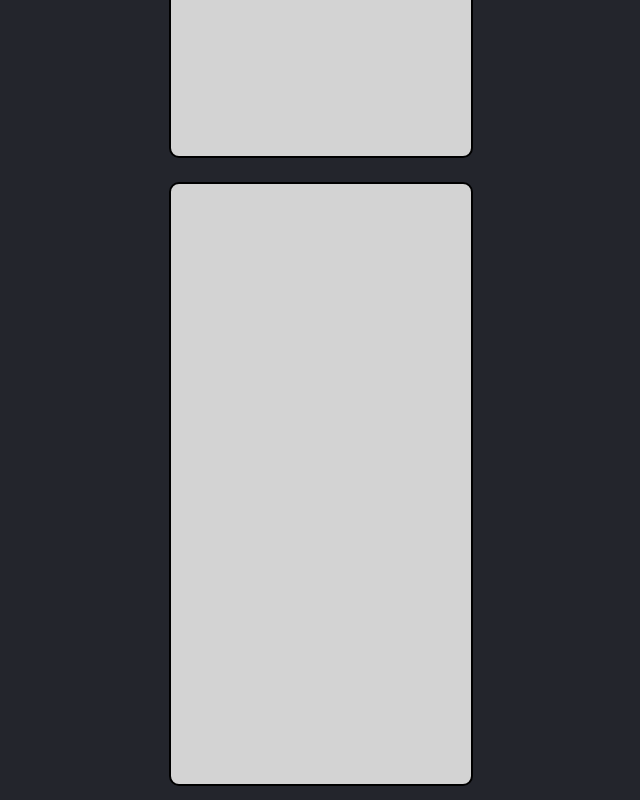
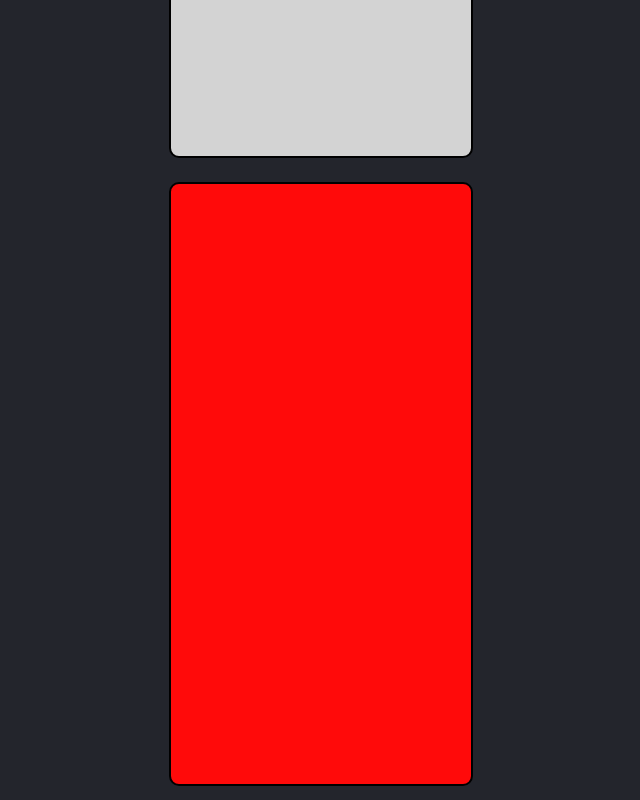
Before and after one commit to eric-antonio/dbusinesscard, a React (Create React App) app: page / in a window 1280 px wide. Shown: the part 516-1316 px from the top of the page, without its empty margins (186-826 px from the left). Built offline with nearby package versions, Linux system fonts and the light colour scheme.

Commit message:
i dont kwon css🥹🥹🥹🥹

```diff
--- a/src/App.css
+++ b/src/App.css
@@ -9,17 +9,13 @@ body{
   left: 65px;
   background: #23252C;
 }
-
-.container--right{
-  border: 2px solid black;
-  border-radius: 10px;
-  background-color: lightgray;
-  width: 300px;
-  height: 600px;
-  margin: 10px;
-  display: inline-block;
+.flex--container{
+  width: 50vw;
+  margin-top: 60px;
+  margin-left: 280px;
 
 }
+
 .container--left{
   border: 2px solid black;
   border-radius: 10px;
@@ -31,9 +27,21 @@ body{
   display: inline-block;
 
 }
-.flex--container{
-  width: 50vw;
-  margin-top: 60px;
-  margin-left: 280px;
+
+section.div--img1{
+  width: 20px;
+  display: block;
+  background-color: blueviolet;
 
 }
+
+.container--right{
+  border: 2px solid black;
+  border-radius: 10px;
+  background-color: rgb(255, 10, 10);
+  width: 300px;
+  height: 600px;
+  margin: 10px;
+  display: inline-block;
+
+}
--- a/src/App.js
+++ b/src/App.js
@@ -5,12 +5,17 @@ function App() {
   return (
     <div className="flex--container">
 
-      <div className='container--right '>
+      <section className='container--left'>
 
-      </div>
-      <div className='container--left'>
+      </section>
 
-      </div>
+      <section className='container--right '>
+
+        <div className='div--img1'>
+
+        </div>
+
+      </section >
     </div>
   );
 }
```
